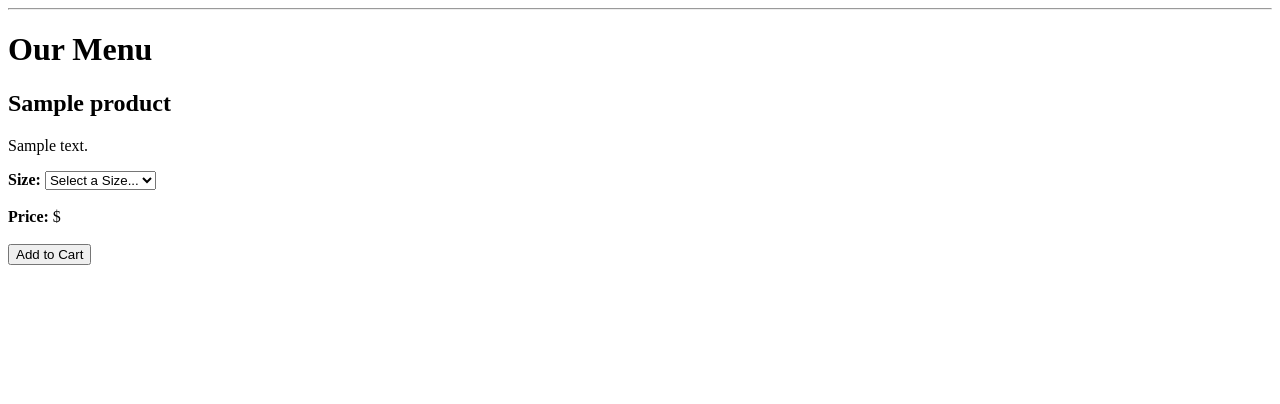
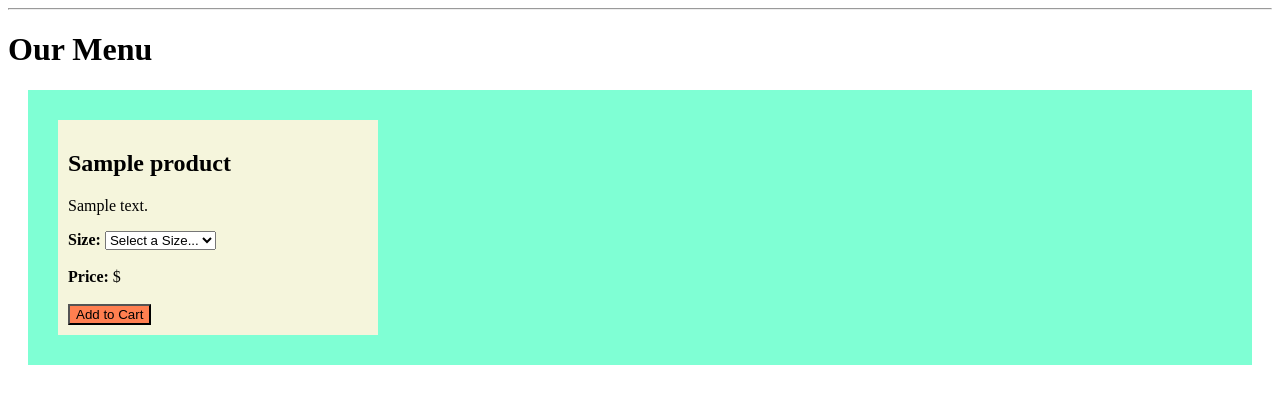
Before and after one commit to Olawill/Olawill.github.io, a Flask app: page /products in a window 1280 px wide. Shown: the part 65-469 px from the top of the page. Run offline with Flask 2, Linux system fonts and the light colour scheme; a user stored in the database is signed in; tables that the repository leaves empty hold one stand-in row (values such as "Sample post"); some libraries are stand-ins or nearby versions.

Commit message:
Added some styling to the base and products templates

```diff
--- a/app/templates/base.html
+++ b/app/templates/base.html
@@ -2,6 +2,43 @@
 <html>
 <head>
   <title>{% block title %}{% endblock %}</title>
+  <style>
+    .row {
+      display: flex;
+      flex-wrap: wrap;
+      padding: 20px;
+      /* margin-right: 20px; */
+      margin: 20px;
+      width: auto;
+      background-color: aquamarine;
+    }
+
+    #smenu {
+      margin: 10px;
+      padding: 10px;
+      width: 300px;
+      background-color: beige;
+    }
+
+    #smenu:hover {
+      background-color: darksalmon;
+    }
+
+    input[value="Add to Cart"] {
+      background-color: coral;
+    }
+
+    input[value="Add to Cart"]:hover {
+      background-color: red;
+    }
+
+    option {
+      outline: none;
+      padding: 20px;
+      margin: 20px;
+      width: 30px;
+    }
+  </style>
 </head>
 <body>
     <div><img src="{{ url_for('static', filename='villelogo.png') }}" alt="Ville Dishes" width=150 height=35>
--- a/app/templates/products.html
+++ b/app/templates/products.html
@@ -4,8 +4,9 @@
 
 {% block content %}
   <h1>Our Menu</h1>
+  <div class="row" id="container">
   {% for product in products %}
-    <div>
+    <div class="col-lg-4 col-md-6 col-sm-12" id="smenu">
       <h2>{{ product.name }}</h2>
       <p>{{ product.description }}</p>
       <form action="" method="post">
@@ -30,7 +31,9 @@
         <input type="submit" value="Add to Cart">
       </form>
     </div>
+
   {% endfor %}
+  </div>
 <script>
   let selectTag = document.getElementById('size');
   let spanTag = document.getElementById('price-binding');
```
